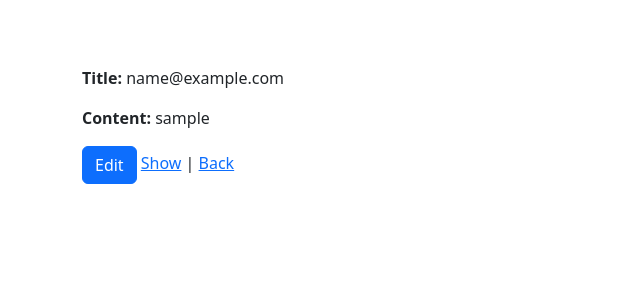
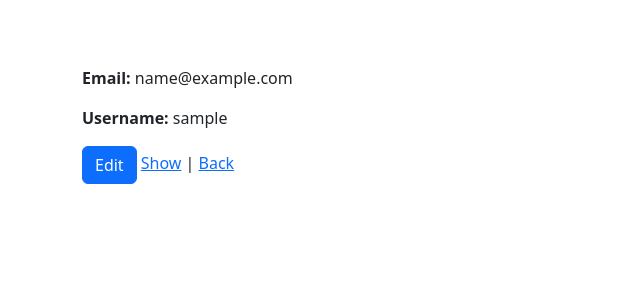
Before and after one commit to cratulas/ProyectoFinaHito4, a Rails app: page /users/edit in a window 1280 px wide. Shown: the part 80-380 px from the top of the page, without its empty margins (0-640 px from the left). Run offline with Rails 7, Linux system fonts and the light colour scheme; the visitor is signed in with stand-in values (Sample User, id 1); style sheets or scripts are compiled from the project's sources; some libraries are stand-ins or nearby versions.

Commit message:
detalles

```diff
--- a/app/views/home/indexUser.html.erb
+++ b/app/views/home/indexUser.html.erb
@@ -1,4 +1,4 @@
 <div class="alert alert-primary" role="alert">
-  Hola <%= current_user.username %> te contamos que haz realizado: <%= current_user.total%> compra(s) con nosotros
+  Hola <%= current_user.email %> te contamos que haz realizado: <%= current_user.total%> compra(s) con nosotros
 </div>
 <div id="createData" class = "my-5"></div>
--- a/app/views/users/registrations/_data.html.erb
+++ b/app/views/users/registrations/_data.html.erb
@@ -1,12 +1,12 @@
 <p id="notice"><%= notice %></p>
 
 <p>
-  <strong>Title:</strong>
+  <strong>Email:</strong>
   <%= current_user.email %>
 </p>
 
 <p>
-  <strong>Content:</strong>
+  <strong>Username:</strong>
   <%=current_user.username %>
 </p>
 <%= link_to 'Edit', edit_user_registration_path, class: "btn btn-primary",  remote: true %>
```
